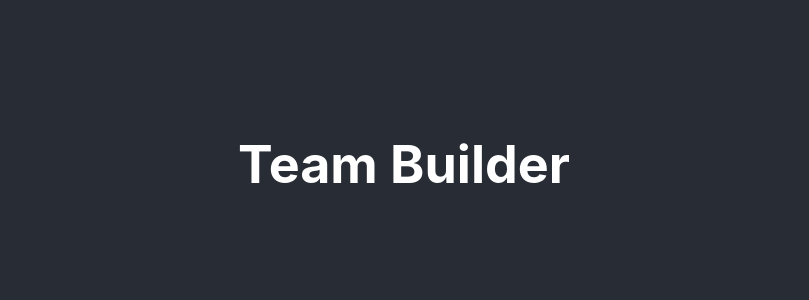
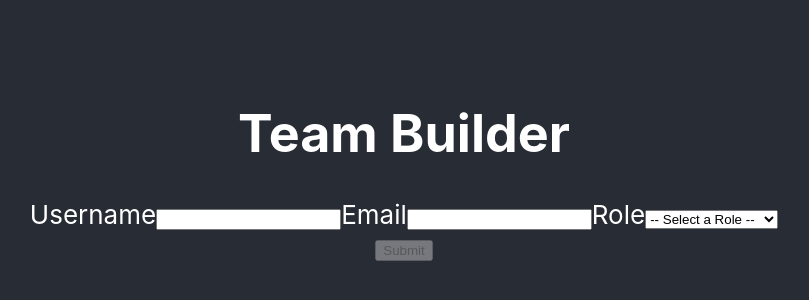
Before and after one commit to bloominstituteoftechnology/team-builder, a React (Create React App) app in the folder team-builder/: page / in a window 1280 px wide. Shown: the part 236-536 px from the top of the page, without its empty margins (236-1045 px from the left). Built offline with nearby package versions, Linux system fonts and the light colour scheme.

Commit message:
successfully rendered form to webpage

```diff
--- a/team-builder/src/App.js
+++ b/team-builder/src/App.js
@@ -1,5 +1,6 @@
 import React, { useState } from 'react'
 import './App.css'
+import TeamForm from './TeamForm'
 
 // initial state
 const initialFormValues = {
@@ -12,7 +13,20 @@ function App() {
   const[teammate, setTeammate] = useState([])
   const [formValues, setFormValues] = useState(initialFormValues)
 
+  // form state updater function
+  const updateForm = (inputName, inputValue) => {
+    setFormValues({ ...formValues, [inputName]: inputValue })
+  }
 
+  // submit form function
+  const submitForm = () => {
+    // new teammate object
+    const newTeammate = {
+      username: formValues.username.trim(),
+      email: formValues.email.trim(),
+      role: formValues.role,
+    }
+  }
 
 
   return (
@@ -24,7 +38,11 @@ function App() {
         add props to inject in child forms
         /> */}
 
-
+        <TeamForm
+          update={updateForm}
+          submit={submitForm}
+          values={formValues}
+        />
       </header>
     </div>
   );
--- a/team-builder/src/TeamForm.js
+++ b/team-builder/src/TeamForm.js
@@ -0,0 +1,52 @@
+import React from 'react'
+
+export default function TeamForm(props) {
+    const { values, update, submit} = props
+
+    // change handler for inputs
+    const onChange = evt => {
+        const { name, value } = evt.target
+        update(name, value)
+    }
+
+    // submit handler
+    const onSubmit = evt => {
+        evt.preventDefault()
+        submit()
+    }
+
+    return (
+        <form onSubmit={onSubmit}>
+            <div>
+                <label>Username
+                    <input
+                        type='text'
+                        name='username'
+                        onChange={onChange}
+                        value={values.username}
+                    />
+                </label>
+                <label>Email
+                    <input
+                        type='email'
+                        name='email'
+                        onChange={onChange}
+                        value={values.email}
+                    />
+                </label>
+                <label>Role
+                    <select value={values.role} name='role' onChange={onChange}>
+                        <option value=''>-- Select a Role --</option>
+                        <option value='Backend Engineer'>Backend Engineer</option>
+                        <option value='Frontend Engineer'>Frontend Engineer</option>
+                        <option value='Fullstack Engineer'>Fullstack Engineer</option>
+                        <option value='Designer'>Designer</option>
+                    </select>
+                </label>
+                <div>
+                    <button disabled={!values.username || !values.email || !values.role}>Submit</button>
+                </div>
+            </div>
+        </form>
+    )
+}
```
